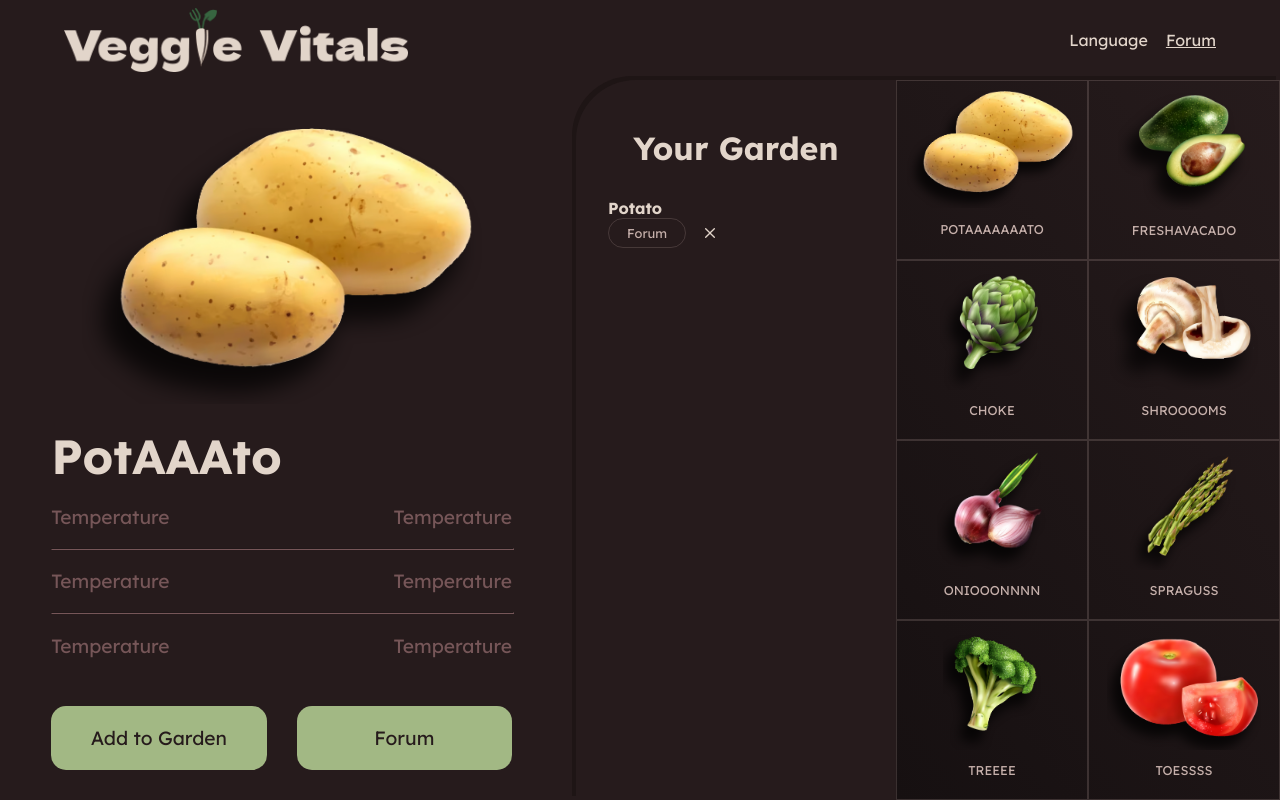
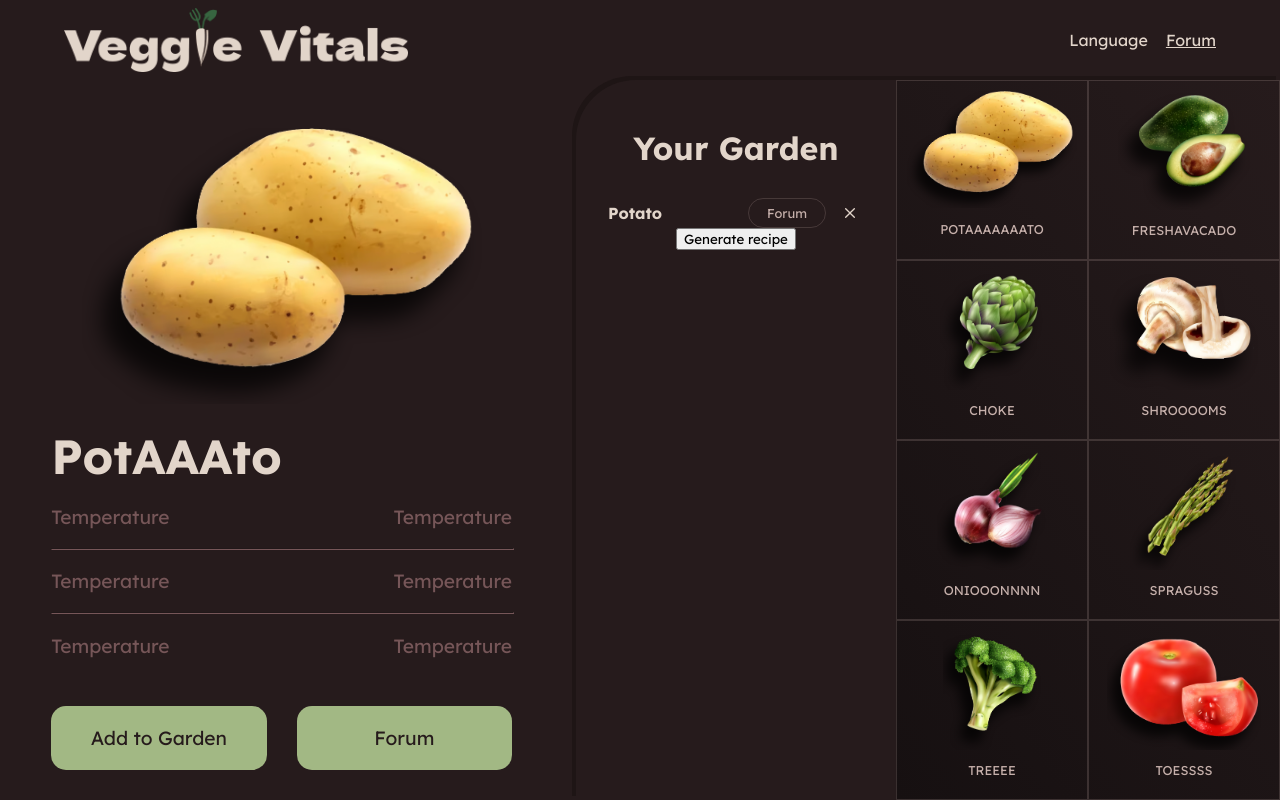
Before and after one commit to LinHong149/VeggieVitals, a React (Create React App) app in the folder veggie_vitals/: page / in a window 1280 px wide. Built offline with nearby package versions, Linux system fonts and the light colour scheme; no server answers.

Commit message:
POST request

```diff
--- a/veggie_vitals/package.json
+++ b/veggie_vitals/package.json
@@ -9,6 +9,8 @@
     "@testing-library/jest-dom": "^5.16.5",
     "@testing-library/react": "^13.4.0",
     "@testing-library/user-event": "^13.5.0",
+    "assert": "^2.0.0",
+    "axios": "^1.3.3",
     "localforage": "^1.10.0",
     "match-sorter": "^6.3.1",
     "react": "^18.2.0",
@@ -17,9 +19,13 @@
     "react-router": "^6.8.1",
     "react-router-dom": "^6.8.1",
     "react-scripts": "^5.0.1",
+    "request": "^2.88.2",
     "sort-by": "^1.2.0",
     "styled-components": "^5.3.6",
     "web-vitals": "^2.1.4"
+  },
+  "browser": {
+    "assert": false
   },
   "scripts": {
     "start": "react-scripts start",
--- a/veggie_vitals/src/App.js
+++ b/veggie_vitals/src/App.js
@@ -1,6 +1,7 @@
 import './App.css';
 import Home from './pages/home'
 import Forum from './pages/forum'
+import API from './pages/API'
 import {BrowserRouter as Router, Routes, Route } from 'react-router-dom';
 
 function App() {
@@ -9,6 +10,7 @@ function App() {
       <Routes>
         <Route path="/" element={<Home />} />
         <Route path="/forum" element={<Forum />} />
+        <Route path="/api" element={<API />} />
       </Routes>
   </Router>
   );
--- a/veggie_vitals/src/components/garden/garden.elements.jsx
+++ b/veggie_vitals/src/components/garden/garden.elements.jsx
@@ -32,7 +32,7 @@ export const ProduceList = styled.div`
 export const Produce = styled.div`
     // border: 1px solid blue;
     width: 100%;
-    // display: flex;
+    display: flex;
     justify-content: space-between;
     align-items: center;
     margin: 0;
--- a/veggie_vitals/src/components/garden/garden.jsx
+++ b/veggie_vitals/src/components/garden/garden.jsx
@@ -1,6 +1,6 @@
 import React from 'react'
 import { CgClose } from 'react-icons/cg'
-
+import API from '../../pages/API'
 import {
     Garden,
     Title,
@@ -17,9 +17,10 @@ import { useState } from 'react'
 export default class garden extends React.Component {
     constructor(props){
         super(props)
-       this.state = {
-         selected1: 1
-      }
+        this.state = {
+            selected1: 1, // use the generate recipe button to set state
+            recipe: ''
+        }
     }
 
     changeMyVariable(selected1) {
@@ -36,49 +37,51 @@ export default class garden extends React.Component {
                 )
             ]
         }
-        // if (selected1==2) {
-        //     return [
-        //         (
-        //             <Produce className='not'>
-        //                 <ProduceName>Potato</ProduceName>
-        //                 <Actions>
-        //                     <Forum>Forum</Forum>
-        //                     <Delete onClick={() => this.setState({selected1: 2})} ><CgClose style={{justifyContent: 'center'}}/></Delete>
-        //                 </Actions>
-        //             </Produce>
-        //         )
-        //     ]
-        // }
+    }
+
+    async fetchRecipe() {
+        const requestOptions = {
+            method: 'POST',
+            headers: { 'Content-Type': 'application/json', "Authorization": "Bearer tok_dev_vCDxZcNBWH1V17xMV9UKtKeNj35yAYraS9ZPk7oC1sx4aqbswvt9JYbcx79wmBaF"  },
+            body: JSON.stringify({ 'name': 'world' })
+        };
+        const response = await fetch('https://steph-and-ee.autocode.dev/veggie-vitals@dev/', requestOptions);
+            // .then((response) => response.json())
+            // .then((data) => {
+            //     return data
+            // })
+        const data = await response.json();
+        this.setState({ postId: data.id });
+        return data
+    }
+
+    generateRecipe() {
+        this.fetchRecipe()
+        // Get ingredients as input and set the ingredients to the state
+        // Call fetchRecipe()
+        // Set the returned recipe to the state so that it can be displayed in the HTML
+    }
+
+    displayRecipe() {
+        const a = this.fetchRecipe()
+        console.log(a)
+        console.log("Potato")
     }
 
     render(){
         let veggie1  =  this.changeMyVariable(this.state.selected1);
+        this.displayRecipe()
+
         return (
-            <>
             <Garden>
                 <Title>Your Garden</Title>
                 <ProduceList >
                     {veggie1}
-                    {/* <Produce>
-                        <ProduceName>Potato</ProduceName>
-                        <Actions>
-                            <Forum>Forum</Forum>
-                            <Delete onClick={() => this.setState({selected1: 2})} ><CgClose style={{justifyContent: 'center'}}/></Delete>
-                        </Actions>
-                    </Produce> */}
-                    {/* <Produce>
-                        <ProduceName>Potaato</ProduceName>
-                        <Actions>
-                            <Forum>Forum</Forum>
-                            <Delete><CgClose style={{justifyContent: 'center'}}/></Delete>
-                        </Actions>
-                    </Produce> */}
+                    {this.state.recipe}
                 </ProduceList>
+                <button button onClick={this.generateRecipe}>Generate recipe</button>
+                {/* Use set state to pass the ingredient to the state, so that you can pass to the API call */}
             </Garden>
-
-            {/* Hello */}
-            {/* <button onClick={() => this.setState({selected1: 2})} /> */}
-            </>
         );
     }
 }
@@ -88,7 +91,38 @@ export default class garden extends React.Component {
 
 
 
+// async fetchRecipe() {
+//     const recipe = await fetch('https://steph-and-ee.autocode.dev/veggie-vitals@dev/')
+//     .then((response) => response.json())
+//     .then((data) => {
+//         return data
+//     })
 
+//     // const printRecipe = async () => {
+//     //     const a = await recipe;
+//     //     return a
+//     //   };
+
+//     // printRecipe()
+
+//     return recipe
+// }
+
+// async render(){
+//     let veggie1  =  this.changeMyVariable(this.state.selected1);
+//     const a =  await this.fetchRecipe()
+//     console.log(a)
+
+//     return (
+//         <Garden>
+//             <Title>Your Garden</Title>
+//             <ProduceList >
+//                 {veggie1}
+//             </ProduceList>
+//             <button button onClick={() => console.log(321)}>Generate recipe</button>
+//         </Garden>
+//     );
+// }
 
 
 
--- /dev/null
+++ b/veggie_vitals/src/pages/API.js
@@ -0,0 +1,44 @@
+import React from 'react'
+import Nav from '../components/nav/nav'
+import AddToForums from '../components/AddToForums/AddToForums'
+
+
+
+const API = () => {
+
+    var myHeaders = new Headers();
+    myHeaders.append("Content-Type", "application/json");
+    myHeaders.append("Authorization", "Bearer tok_dev_vCDxZcNBWH1V17xMV9UKtKeNj35yAYraS9ZPk7oC1sx4aqbswvt9JYbcx79wmBaF");
+
+    var raw = JSON.stringify({
+      "name": "world"
+    });
+
+    var requestOptions = {
+      method: 'POST',
+      headers: myHeaders,
+      body: raw,
+      redirect: 'follow'
+    };
+
+    fetch("https://steph-and-ee.autocode.dev/veggie-vitals@dev/", requestOptions)
+      .then(response => response.text())
+      .then(result => {return result})
+      .catch(error => {return error});
+
+  }
+
+  export default API
+
+
+//   componentDidMount() {
+//     // Simple POST request with a JSON body using fetch
+//     const requestOptions = {
+//         method: 'POST',
+//         headers: { 'Content-Type': 'application/json' },
+//         body: JSON.stringify({ title: 'React POST Request Example' })
+//     };
+//     fetch('https://steph-and-ee.autocode.dev/veggie-vitals@dev/', requestOptions)
+//         .then(response => response.json())
+//         .then(data => this.setState({ postId: data.id }));
+// }
```
Also changed, not shown: 1 other file (tests, documents, lock files or other folders).
